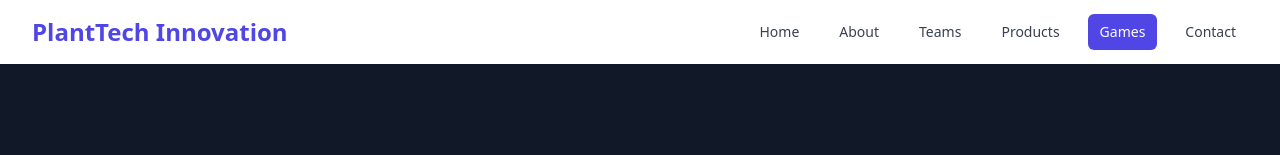
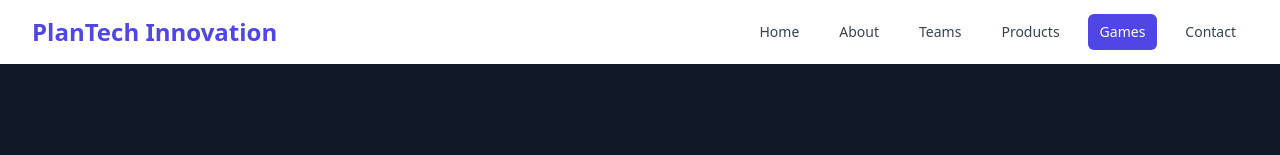
Before and after one commit to SidhnatPandey/plant_tech, a React (Vite) app: page /games in a window 1280 px wide. Shown: the top 155 px of the page. Built offline with nearby package versions, Linux system fonts and the light colour scheme.

Commit message:
* Change the slogan of the website

```diff
--- a/index.html
+++ b/index.html
@@ -4,7 +4,7 @@
     <meta charset="UTF-8" />
     <link rel="icon" type="image/png" href="src//assets/15-without.png" />
     <meta name="viewport" content="width=device-width, initial-scale=1.0" />
-    <title>PlantTech Innovations</title>
+    <title>PlanTech Innovations</title>
   </head>
   <body>
     <div id="root"></div>
--- a/src/components/Navbar.tsx
+++ b/src/components/Navbar.tsx
@@ -26,7 +26,7 @@ const Navbar = () => {
           >
             <div style={{display: 'flex', alignItems: 'center'}}>
               {/* <img src='src/assets/15-without.png' style={{width: '4rem'}} /> */}
-              PlantTech Innovation
+              PlanTech Innovation
             </div>
           </motion.div>
 
--- a/src/pages/Games.tsx
+++ b/src/pages/Games.tsx
@@ -1,4 +1,3 @@
-import React from 'react';
 import { motion } from 'framer-motion';
 import { GamepadIcon, Star, Download, Users } from 'lucide-react';
 
--- a/src/pages/Home.tsx
+++ b/src/pages/Home.tsx
@@ -1,8 +1,11 @@
-import React from 'react';
 import { motion } from 'framer-motion';
 import { ArrowRight, Rocket, Shield, Users } from 'lucide-react';
+import { useNavigate } from 'react-router-dom';
+
 
 const Home = () => {
+  const navigate = useNavigate();
+
   return (
     <div className="min-h-screen">
       {/* Hero Section */}
@@ -30,6 +33,7 @@ const Home = () => {
             whileHover={{ scale: 1.05 }}
             whileTap={{ scale: 0.95 }}
             className="bg-white text-indigo-600 px-8 py-3 rounded-full font-semibold flex items-center mx-auto"
+            onClick={() => navigate("/about")}
           >
             Get Started
             <ArrowRight className="ml-2" />
--- a/src/pages/Products.tsx
+++ b/src/pages/Products.tsx
@@ -1,4 +1,3 @@
-import React from 'react';
 import { motion } from 'framer-motion';
 import { ArrowRight, Star } from 'lucide-react';
 
```
